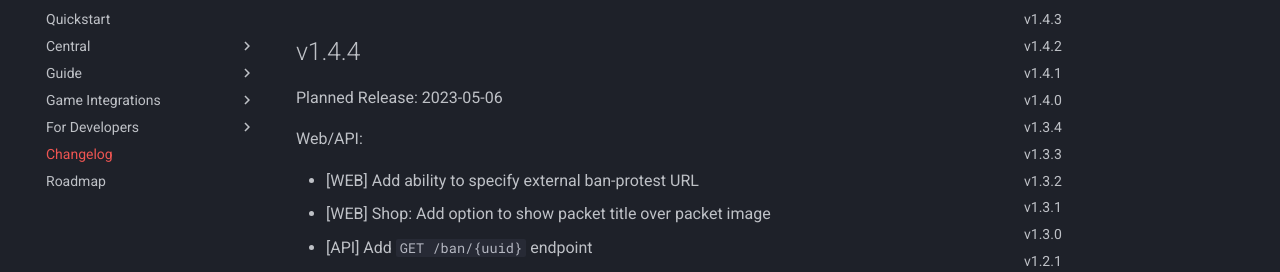
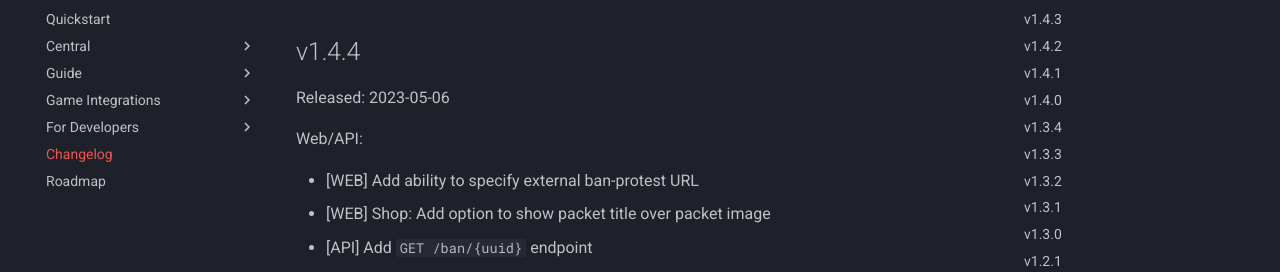
Before and after one commit to nyx-project/vyhub-documentation, an MkDocs documentation site: the page built from docs/changelog.md, in a window 1280 px wide and 900 px high. Shown: the part 146-418 px from the top of the window. Built offline with MkDocs 1.6.1 and Material for MkDocs 9.7.7, drawn with Linux system fonts in a browser that asks for light colours; the version menu is left out.

Commit message:
Mark 1.4.4 as released

```diff
--- a/docs/changelog.md
+++ b/docs/changelog.md
@@ -2,7 +2,7 @@
 
 ## v1.4.4
 
-Planned Release: 2023-05-06
+Released: 2023-05-06
 
 Web/API:
 
```
